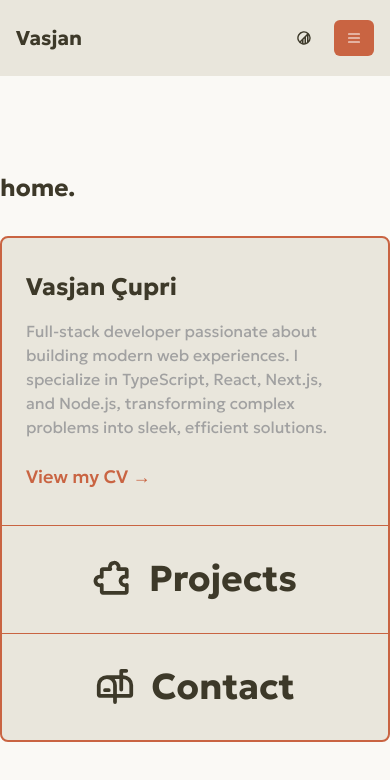
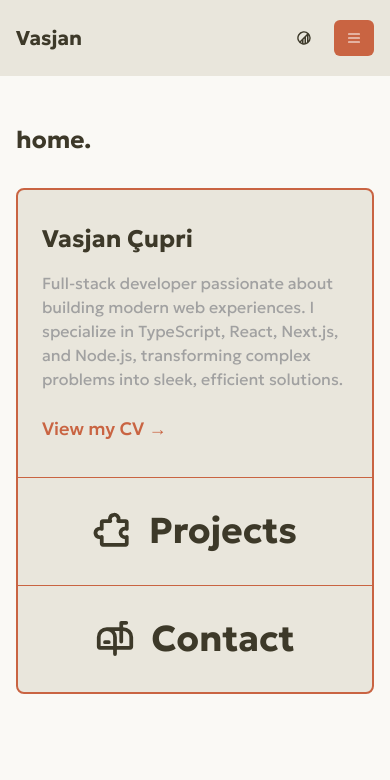
Before and after one commit to v4sj4n/v4sj4n-site, a Next.js app: page / in a window 390 px wide. Shown: the top 780 px of the page. Built offline with nearby package versions, Linux system fonts and the light colour scheme.

Commit message:
Bug fixes

```diff
--- a/app/contact/page.tsx
+++ b/app/contact/page.tsx
@@ -52,7 +52,7 @@ function ContactLinkCard({ link }: { link: ContactLink }) {
 
 export default function ContactPage() {
 	return (
-		<main className="mt-20 py-4 md:py-8">
+		<main className="mt-8 lg:mt-20 py-4 md:py-8">
 			<h3 className="mb-8 text-2xl font-bold">contact.</h3>
 
 			<div className="grid grid-cols-1 gap-12 lg:grid-cols-5">
--- a/app/layout.tsx
+++ b/app/layout.tsx
@@ -43,7 +43,9 @@ export default function RootLayout({
 					disableTransitionOnChange
 				>
 					<Navbar />
-					<div className="sm:px-8 md:px-16 lg:px-32 xl:px-48">{children}</div>
+					<div className="px-4 sm:px-8 md:px-16 lg:px-32 xl:px-48">
+						{children}
+					</div>
 				</ThemeProvider>
 			</body>
 		</html>
--- a/app/page.tsx
+++ b/app/page.tsx
@@ -3,7 +3,7 @@ import Link from "next/link";
 
 export default function HomePage() {
 	return (
-		<main className="mt-20 py-4 md:py-8">
+		<main className="mt-8 lg:mt-20 py-4 md:py-8">
 			<h3 className="mb-8 text-2xl font-bold">home.</h3>
 			<div className="grid grid-cols-1 lg:grid-cols-4 lg:grid-rows-2 min-h-[60vh] rounded-lg border-2 border-primary dark:bg-accent bg-accent">
 				<div className="p-6 md:p-8 lg:col-span-2 lg:row-span-2 border-b lg:border-b-0 lg:border-r border-primary items-center justify-center flex">
--- a/app/projects/page.tsx
+++ b/app/projects/page.tsx
@@ -44,7 +44,7 @@ function ProjectCard({ project }: { project: Project }) {
 
 export default function ProjectsPage() {
 	return (
-		<main className="mt-20 py-4 md:py-8">
+		<main className="mt-8 lg:mt-20 py-4 md:py-8">
 			<h3 className="mb-8 text-2xl font-bold">projects.</h3>
 
 			<div className="grid grid-cols-1 gap-6 md:grid-cols-2 lg:grid-cols-3">
```
